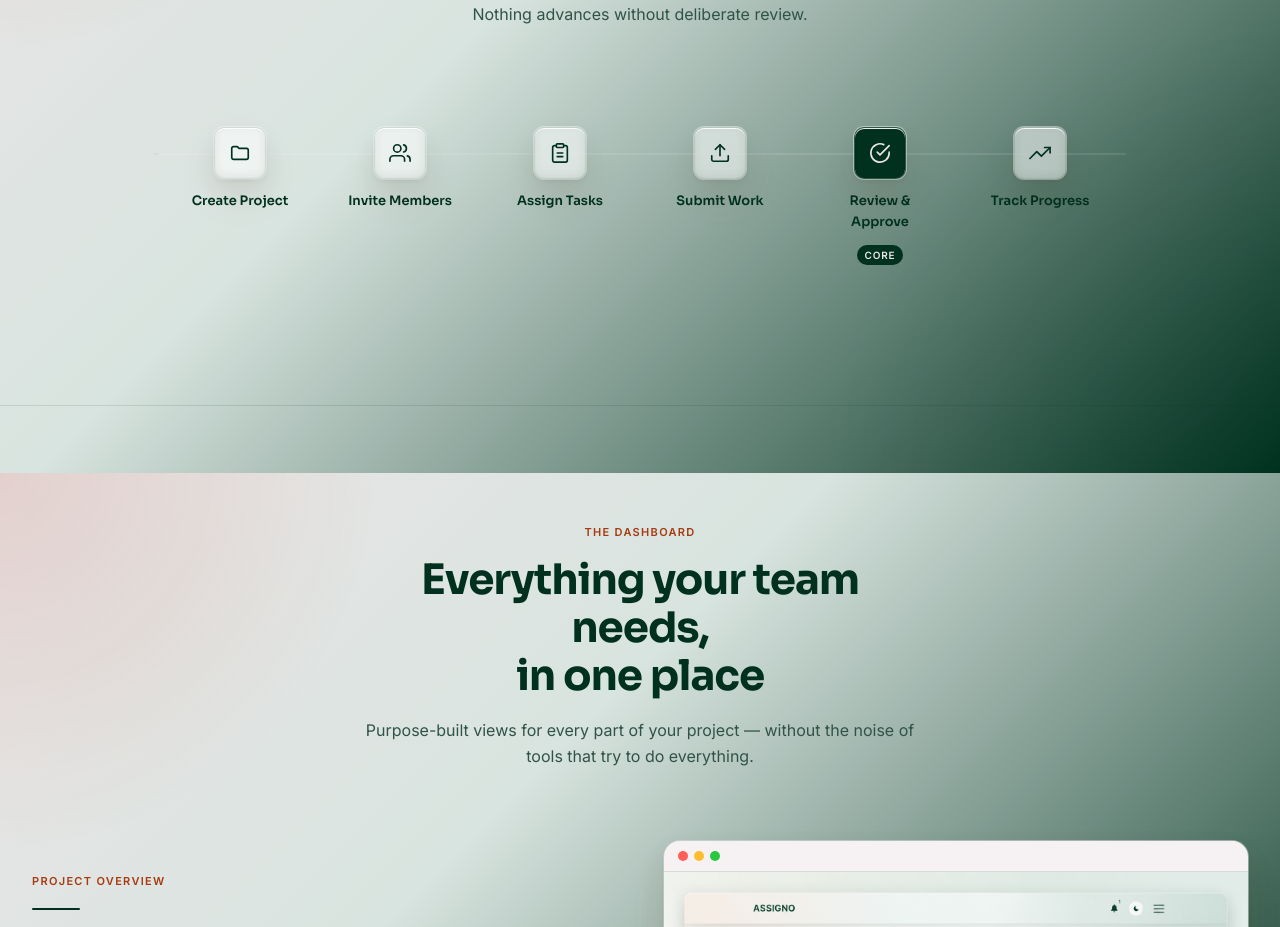
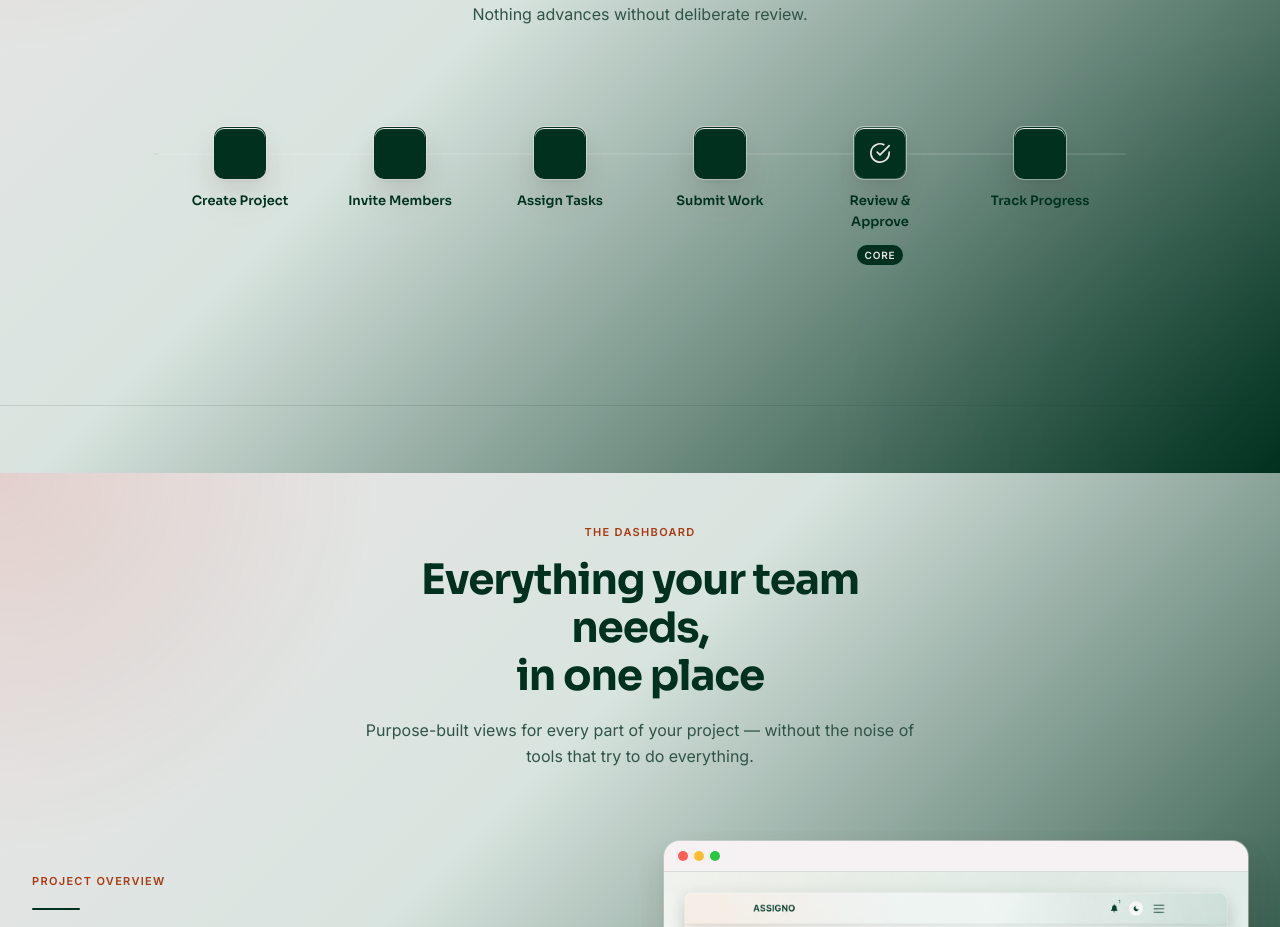
Before and after one commit to Raghuram1709/ASSIGNO, a React (Vite) app in the folder AssignoFrontend/: page / in a window 1280 px wide. Shown: the part 1127-2054 px from the top of the page. Built offline with nearby package versions, Linux system fonts and the light colour scheme; no server answers.

Commit message:
feat: add foundational CSS styles for landing page including reset, typography, layout, and hero section components

```diff
--- a/AssignoFrontend/src/styles/landing/landing.css
+++ b/AssignoFrontend/src/styles/landing/landing.css
@@ -356,9 +356,8 @@
     .step-icon {
       width: 52px; height: 52px;
       border-radius: 10px;
-      background: var(--glass-bg);
-      backdrop-filter: blur(16px);
-      -webkit-backdrop-filter: blur(16px);
+      background: var(--text-primary);
+
       border: 1px solid var(--border-color);
       display: flex; align-items: center; justify-content: center;
       /* color: var(--text-primary); */
```
